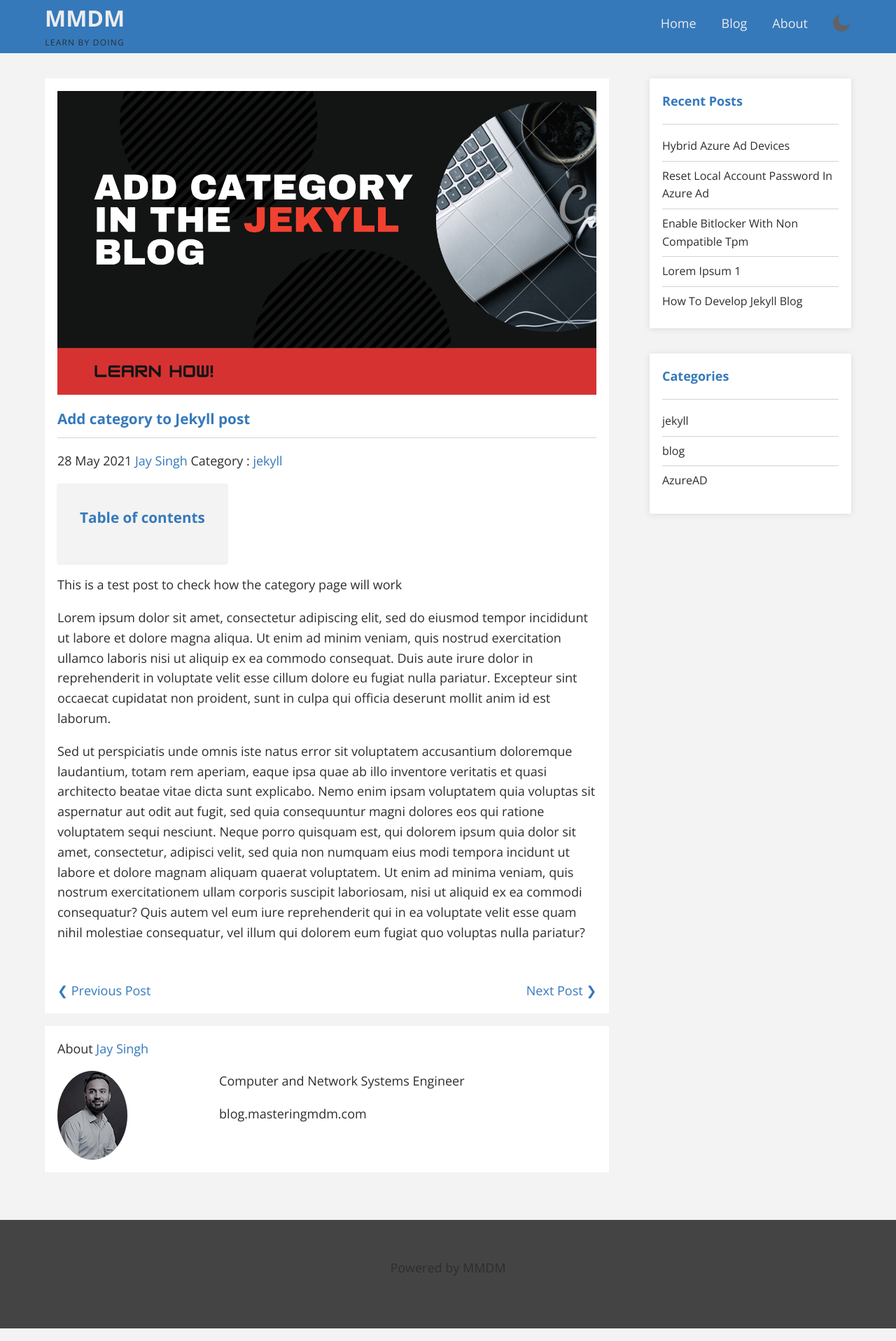
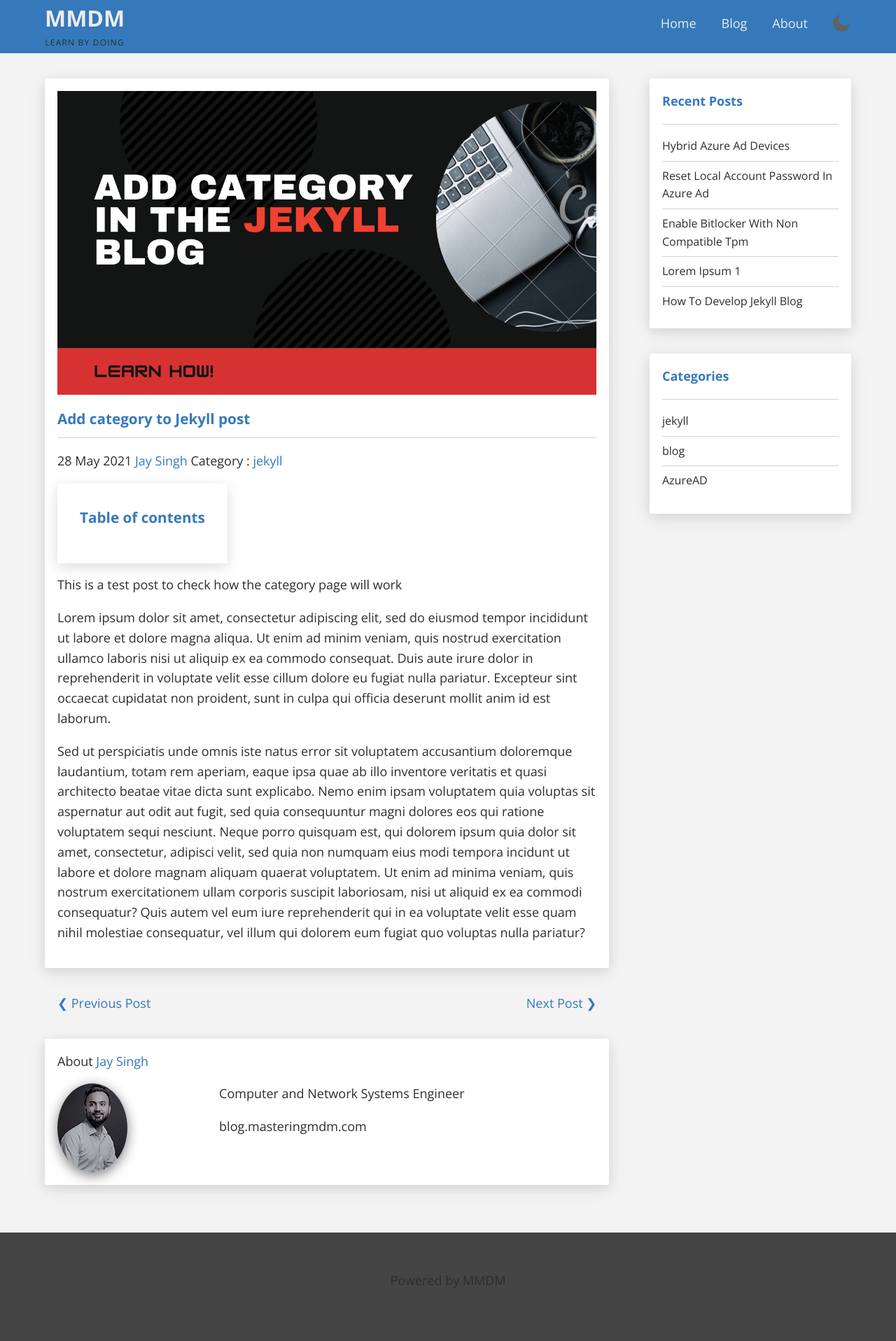
Before and after one commit to jays1ngh/jays1ngh.github.io, a Jekyll site: the page built from _posts/2021-06-11-Add-Category-In-Jekyll.md, in a window 1280 px wide. Shown: the whole page at 70% size. Built offline with Jekyll 4.4.1, drawn with Linux system fonts in a browser that asks for light colours; nearby versions of some CDN libraries.

Commit message:
updated box shadows

```diff
--- a/_sass/main.scss
+++ b/_sass/main.scss
@@ -335,7 +335,7 @@ header {
 .recent-posts-widget,
 .categories-all-widget {
   border-radius: 2px;
-  box-shadow: 0 1px 10px rgba(0, 0, 0, 0.1);
+  box-shadow: rgba(17, 17, 26, 0.1) 0px 4px 16px, rgba(17, 17, 26, 0.05) 0px 8px 32px;
 }
 
 .post-title {
@@ -471,6 +471,7 @@ width: 25%;
 .post-data {
   background-color: var(--box-background);
   padding: 1em;
+  margin-bottom: 1em;
 }
 .post-media {
   margin-bottom: 1em;
@@ -491,7 +492,7 @@ width: 25%;
 
 .previous-next {
   display: flex;
-  background-color: var(--box-background);
+  // background-color: var(--box-background);
   justify-content: space-between;
   margin-bottom: 1em;
   padding: 1em;
@@ -514,20 +515,27 @@ width: 25%;
 .post-author-image {
   border-radius: 50%;
   display: block;
+  box-shadow: rgba(17, 17, 26, 0.5) 0px 4px 16px, rgba(17, 17, 26, 0.05) 0px 8px 32px;
 }
 
 .author-info-brief {
   width: 60%;
 }
 
+.post-data,
+.post-author {
+    border-radius: 2px;
+    box-shadow: rgba(17, 17, 26, 0.1) 0px 4px 16px, rgba(17, 17, 26, 0.05) 0px 8px 32px;
+  }
+
 // Table of contents
 #toc {
   width: max-content;
-  background: var(--box-background-other);
+  background: var(--box-background);
   padding: 2rem;
   margin-bottom: 1rem;
   border-radius: 2px;
-  box-shadow: 0 1px 3px rgba(0, 0, 0, 0.1);
+  box-shadow: rgba(17, 17, 26, 0.1) 0px 4px 16px, rgba(17, 17, 26, 0.05) 0px 8px 32px;
 }
 
 #toc li {
@@ -650,8 +658,8 @@ a:focus {
 
 @keyframes fadeImage {
 	from {
-    transform: scale(0);
-    opacity:0.3}
+    transform: scale(.5);
+    opacity:0.5}
 	to {
     transform: scale(1);
     opacity:1.0}
```
